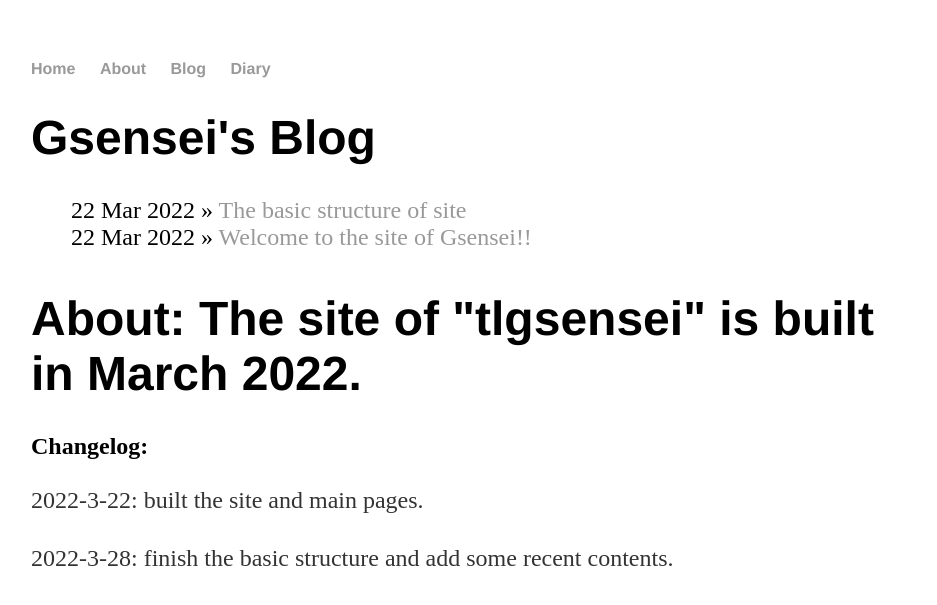
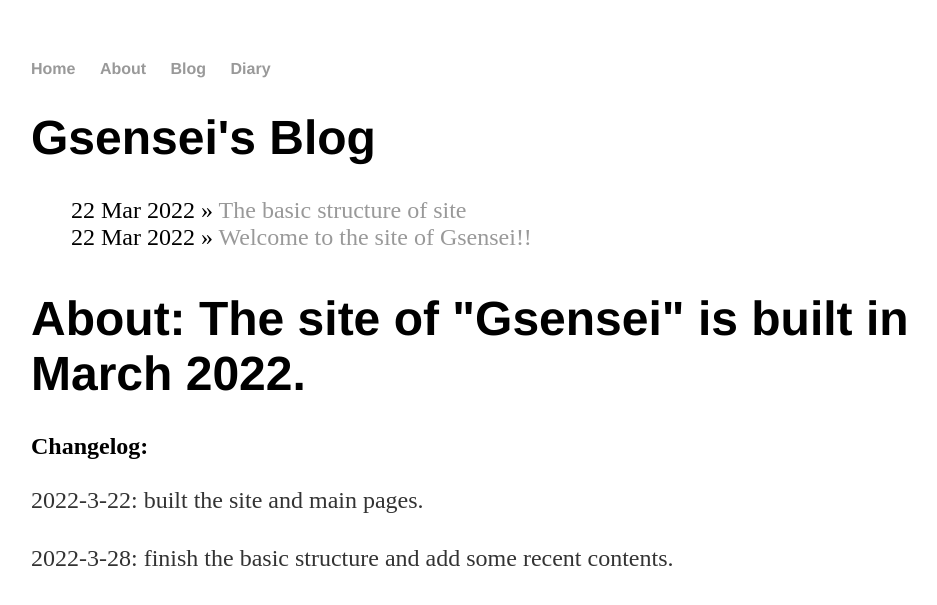
Before and after one commit to tlGsensei/tlGsensei.github.io, a Jekyll site: the page built from about/index.html, in a window 1280 px wide. Shown: the top 605 px of the page, without its empty margins (161-1098 px from the left). Built offline with Jekyll 4.4.1, drawn with Linux system fonts in a browser that asks for light colours.

Commit message:
Update index.html

```diff
--- a/about/index.html
+++ b/about/index.html
@@ -10,7 +10,7 @@ title: Gsensei's Blog
 	  {% endfor %}
 	</ul>
 <div class="about">
-	<h1>About: The site of "tlgsensei" is built in March 2022.</h1>
+	<h1>About: The site of "Gsensei" is built in March 2022.</h1>
 	<p><h2>Changelog: </h2></p>
 	<p>2022-3-22: built the site and main pages.</p>
 	<p>2022-3-28: finish the basic structure and add some recent contents.</p>
```
